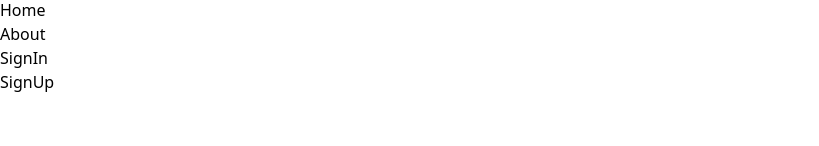
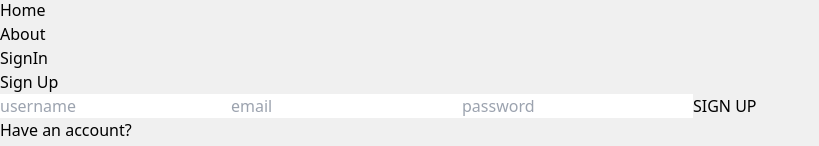
Before and after one commit to thakurcoder/real-estate, a React (Vite) app in the folder client/: page /signup in a window 1280 px wide. Shown: the part 656-802 px from the top of the page, without its empty margins (0-819 px from the left). Built offline with nearby package versions, Linux system fonts and the light colour scheme.

Commit message:
create signup page ui

```diff
--- a/client/src/index.css
+++ b/client/src/index.css
@@ -1,3 +1,7 @@
 @import 'tailwindcss/base';
 @import 'tailwindcss/components';
 @import 'tailwindcss/utilities';
+
+body{
+    background-color: rgb(240,240,240);
+}
--- a/client/src/pages/SignUp.jsx
+++ b/client/src/pages/SignUp.jsx
@@ -1,8 +1,27 @@
 import React from 'react'
+import {Link} from "react-router-dom"
 
 function SignUp() {
   return (
-    <div>SignUp</div>
+    <div className='w-full p-3 '>
+      <div className=' mx-auto '>
+        <h1 className='text-3xl text-center font-semibold p-1 py-4'>Sign Up</h1>
+
+        <form className='flex flex-col gap-4 items-center'>
+          <input type='text' placeholder='username' className='border p-3 rounded-lg w-80' id='username'/>
+          <input type='text' placeholder='email' className='border p-3 rounded-lg w-80' id='email'/>
+          <input type='text' placeholder='password' className='border p-3 rounded-lg w-80' id="password"/>
+          <button className='text-center bg-slate-600 w-80 h-11 font-bold text-xl text-gray-300'>SIGN UP</button>
+        </form>
+
+        <div className='flex gap-2 mt-5 justify-center'>
+          <p> Have an account?</p>
+          <Link to="/signin">
+          <span className='text-blue-700'> Sign In</span>
+          </Link>
+        </div>
+      </div>
+    </div>
   )
 }
 
```
Also changed, not shown: 1 other file (tests, documents, lock files or other folders).
